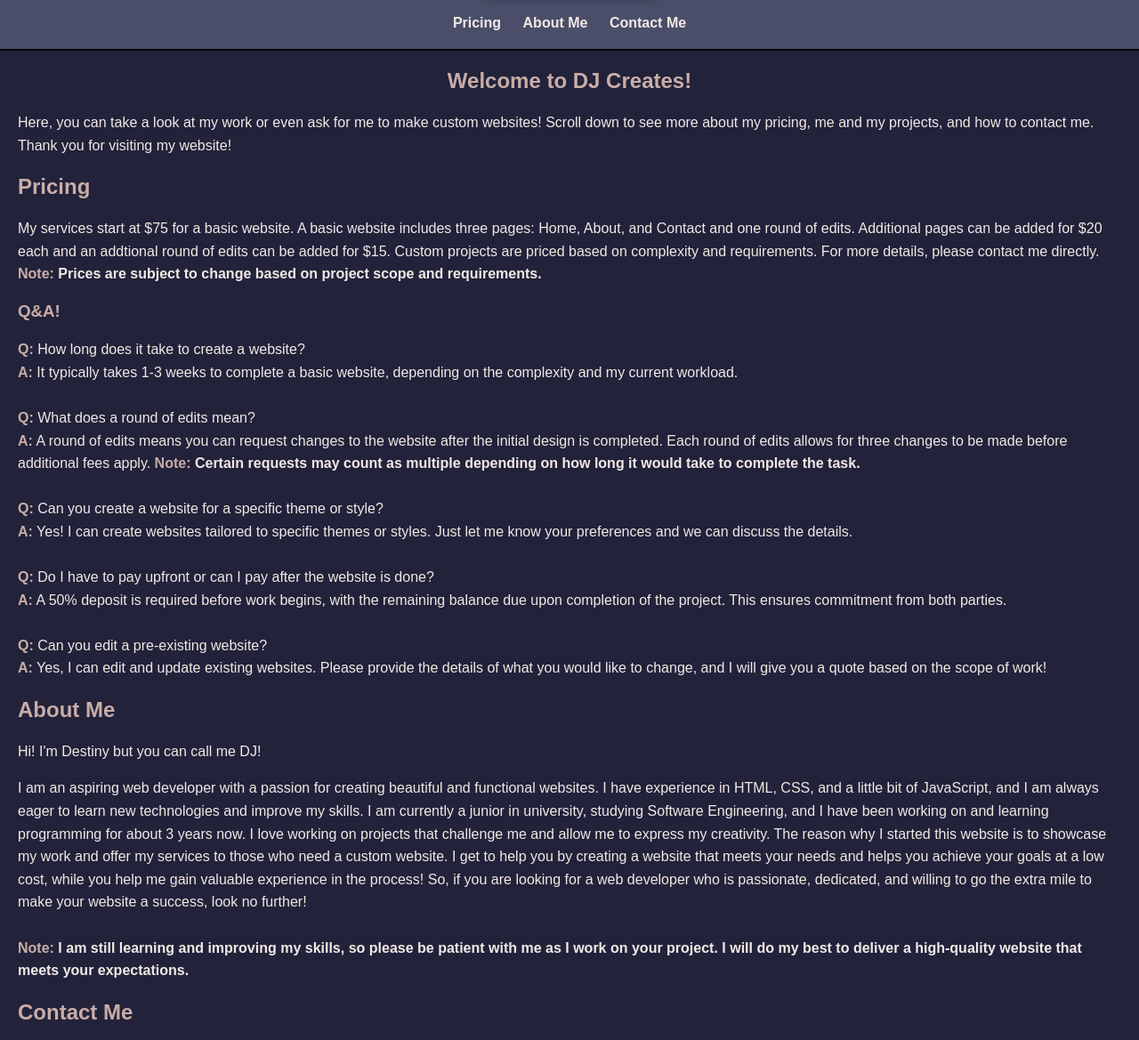
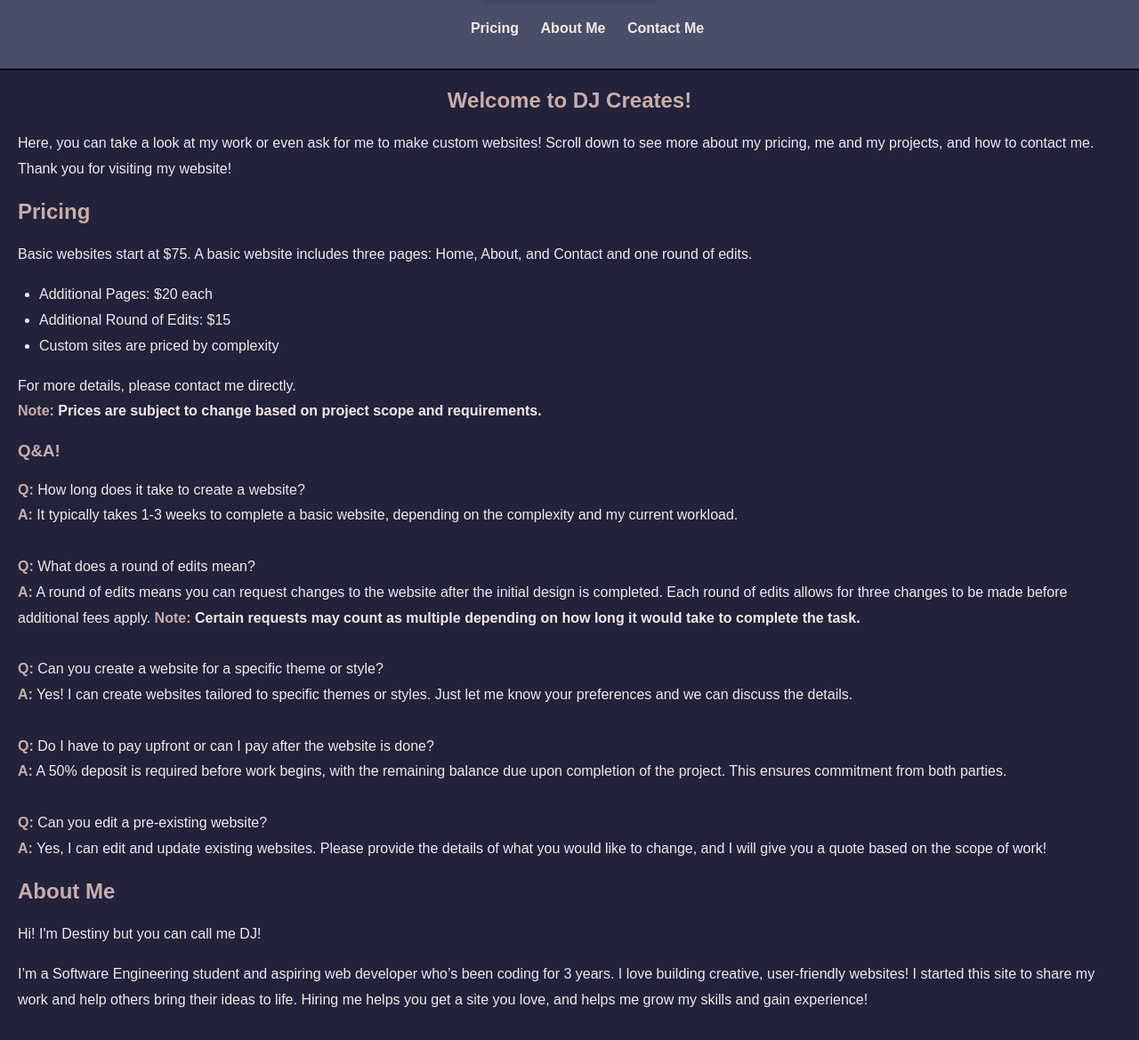
Before and after one commit to i-am-djordan/DJ-Creates, a plain HTML site: page index.html in a window 1280 px wide. Shown: the part 245-1414 px from the top of the page at 89% size. Drawn offline with Linux system fonts and the light colour scheme.

Commit message:
Update index.html and style.css: enhance email link functionality, refine pricing details, and improve layout with new styling for navigation and pricing list.

```diff
--- a/index.html
+++ b/index.html
@@ -10,10 +10,10 @@
 </head>
 <body>
     <header>
-        <a href="mailto:jordan.destiny05@gmail.com" class="fa fa-envelope" title="Email Me"></a>
+        <a href="https://mail.google.com/mail/?view=cm&fs=1&to=jordan.destiny05@gmail.com" target="_blank" class="fa fa-envelope"></a>
         <a href="https://www.instagram.com/djcreateswebsites/" target="_blank" class="fa fa-instagram"></a>
         <img src="DJ Creates Logo.png" alt="DJ Creates Logo" class="logo">
-        <nav>
+        <nav class="navbar">
             <ul>
                 <li><a href="#pricing">Pricing</a></li>
                 <li><a href="#about">About Me</a></li>
@@ -33,10 +33,15 @@
         <section id="pricing">
             <h2>Pricing</h2>
             <p>
-                My services start at $75 for a basic website.
+                Basic websites start at $75.
                 A basic website includes three pages: Home, About, and Contact and one round of edits.
-                Additional pages can be added for $20 each and an addtional round of edits can be added for $15.
-                Custom projects are priced based on complexity and requirements.
+            </p>
+            <ul class="pricing-list">
+                <li>Additional Pages: $20 each</li>
+                <li>Additional Round of Edits: $15</li>
+                <li>Custom sites are priced by complexity</li>
+            </ul>
+            <p>
                 For more details, please contact me directly.<br>
                 <strong><span style="color: #c9ada7;">Note:</span> Prices are subject to change based on project scope and requirements.</strong>
             </p>
@@ -63,15 +68,10 @@
 
         <section id="about">
             <h2>About Me</h2>
-            <p>Hi! I'm Destiny but you can call me DJ! </p>
-            <p>
-                I am an aspiring web developer with a passion for creating beautiful and functional websites.
-                I have experience in HTML, CSS, and a little bit of JavaScript, and I am always eager to learn new technologies and improve my skills.
-                I am currently a junior in university, studying Software Engineering, and I have been working on and learning programming for about 3 years now.
-                I love working on projects that challenge me and allow me to express my creativity.
-                The reason why I started this website is to showcase my work and offer my services to those who need a custom website.
-                I get to help you by creating a website that meets your needs and helps you achieve your goals at a low cost, while you help me gain valuable experience in the process!
-                So, if you are looking for a web developer who is passionate, dedicated, and willing to go the extra mile to make your website a success, look no further!
+            <p>Hi! I'm Destiny but you can call me DJ!</p>
+            <p>I’m a Software Engineering student and aspiring web developer who’s been coding for 3 years.
+               I love building creative, user-friendly websites! I started this site to share my work and help others bring their ideas to life.
+               Hiring me helps you get a site you love, and helps me grow my skills and gain experience!
                 <br>
                 <br>
                 <strong><span style="color: #c9ada7;">Note:</span> I am still learning and improving my skills, so please be patient with me as I work on your project. I will do my best to deliver a high-quality website that meets your expectations.</strong>
--- a/style.css
+++ b/style.css
@@ -54,7 +54,7 @@ img {
 
 p {
     color: #f2e9e4;
-    line-height: 1.6;
+    line-height: 1.8;
 }
 
 h1, h2, h3 {
@@ -68,15 +68,16 @@ h1, h2, h3 {
 
 nav{
     text-align: center;
+
 }
 
-ul{
+.navbar{
     list-style-type: none;
     padding: 0;
     margin: 0;
 }
 
-li{
+.navbar li{
     display: inline-block;
     padding: 10px;
 }
@@ -91,6 +92,15 @@ a:hover {
   color: #c9ada7; /* change color on hover */
 }
 
+.pricing-list{
+    color: #f2e9e4;
+    padding-left: 1.5rem;
+}
+
+.pricing-list li{
+    line-height: 1.8;
+}
+
 footer {
     background-color: #4a4e69;
     border: black 2px solid;
```
